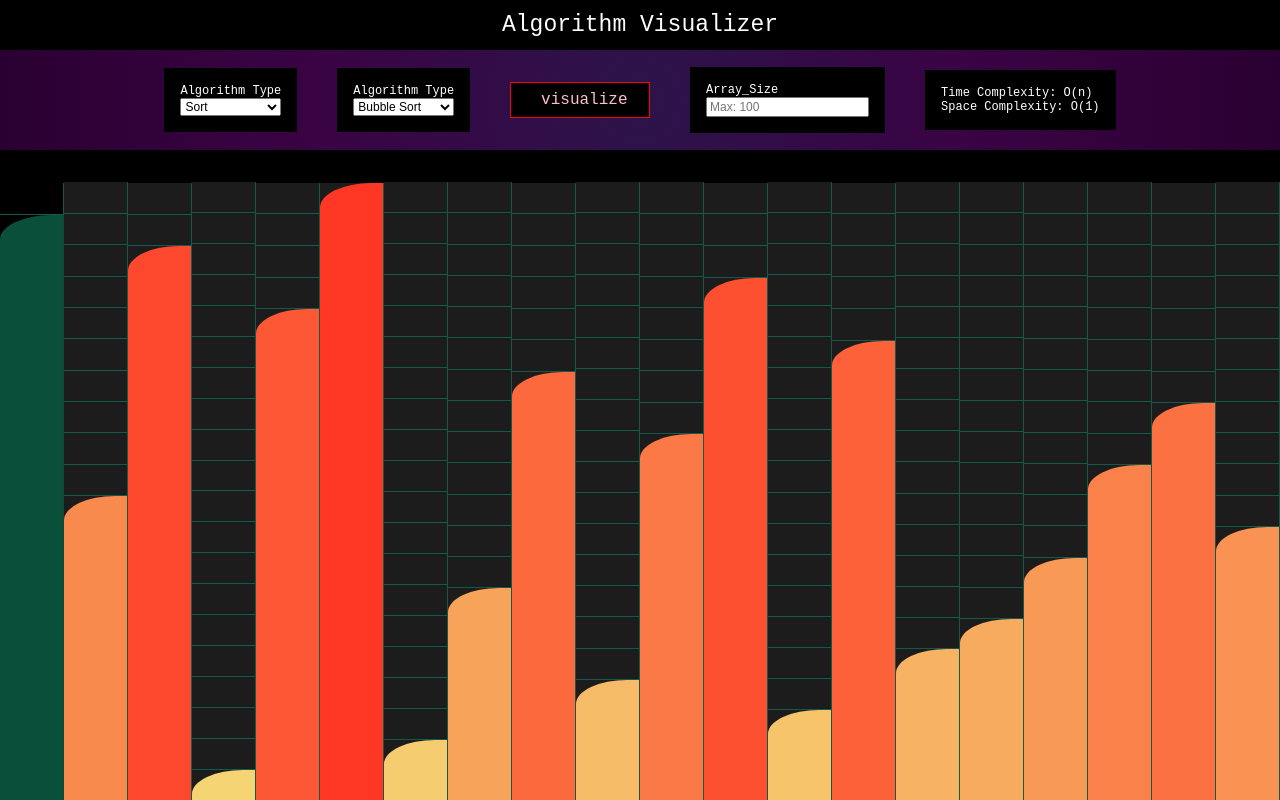
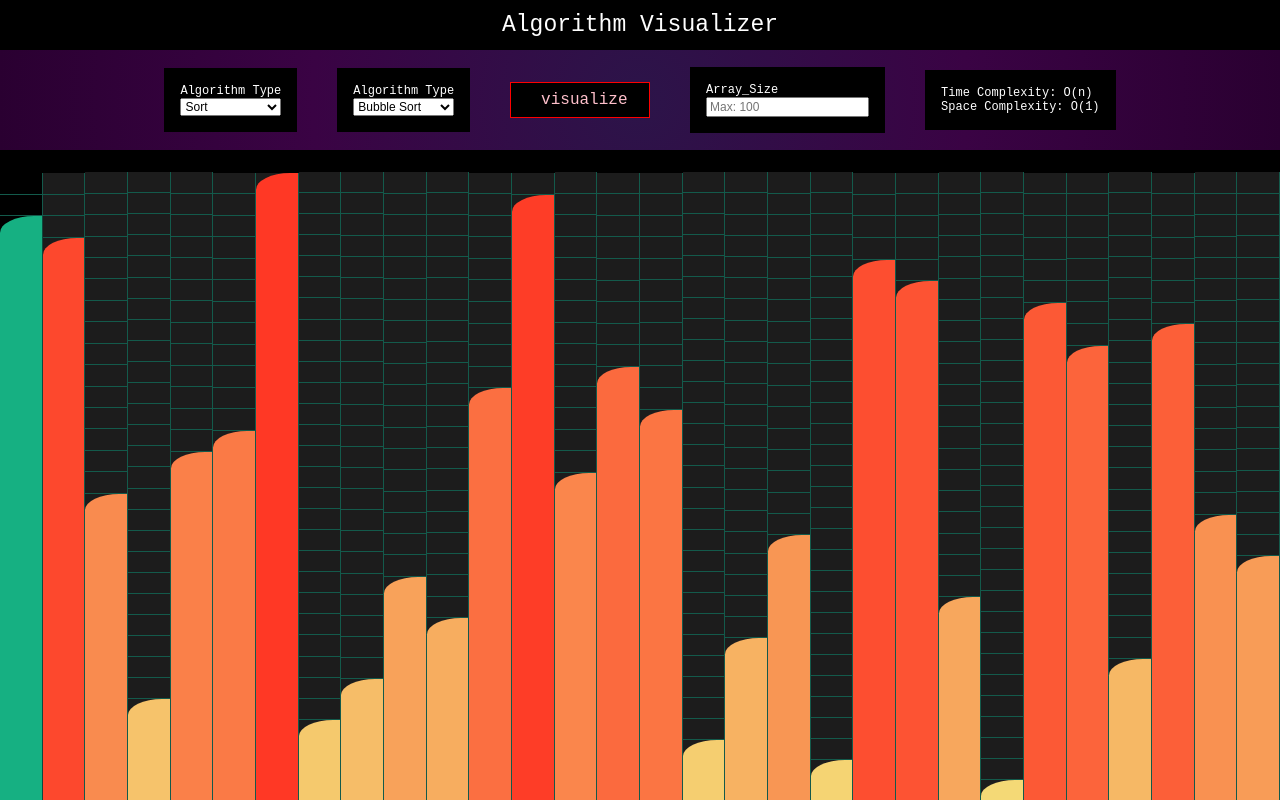
Before and after one commit to GrantDarling/algorithm-visualizer, a React (Create React App) app: page / in a window 1280 px wide. Built offline with nearby package versions, Linux system fonts and the light colour scheme.

Commit message:
added and began working on searchSort algorithm

```diff
--- a/src/App.css
+++ b/src/App.css
@@ -16,7 +16,13 @@ button {
 
 #grid-container {
   display: grid;
-  background: #49523f52;
+  background: rgb(28, 28, 28);
+  background: radial-gradient(
+    circle,
+    rgba(28, 28, 28, 1) 0%,
+    rgba(28, 28, 28, 1) 53%,
+    rgba(0, 0, 0, 1) 100%
+  );
   color: white;
   grid-template-columns: repeat(auto-fit, minmax(1px, 1fr));
 }
--- a/src/Main/AlgorithmnVisualizer.tsx
+++ b/src/Main/AlgorithmnVisualizer.tsx
@@ -8,7 +8,7 @@ export const AlgorithmnVisualizer = () => {
     <Visualizer>
       <Header />
       <SubHeader />
-      <Grid columns={20} rows={20} />
+      <Grid columns={30} rows={30} />
     </Visualizer>
   );
 };
--- a/src/Main/Grid/bar.tsx
+++ b/src/Main/Grid/bar.tsx
@@ -1,9 +1,7 @@
 import { Row } from "./row";
 import { Column, Button } from "../../styles/styles";
 import { useEffect, useState } from "react";
-import { buildBars, bubbleSort } from "./grid-logic";
-import { bubbleSortInit } from "../algorithms/Sorting/BubbleSort/bubbleSortInit";
-import { highlightBarsInit, highlightBars } from "../algorithms/general/inits";
+import { buildBars, bubbleSort, selectionSort } from "./grid-logic";
 import { useSelector } from "react-redux";
 
 type BarProps = {
@@ -29,25 +27,26 @@ export const Bar = ({ grid, heights }: BarProps) => {
   });
 
   useEffect(() => {
+    console.log("x");
     setAnimate(global.start);
-  }, [global]);
+  }, [global.start]);
 
   useEffect(() => {
+    console.log("y");
     setBars(buildBars(grid, heights, [0, 0]));
   }, [grid, heights]);
 
   useEffect(() => {
     let animateID: any;
-
+    console.log("z");
     if (animate) {
       const animate = () => {
-        setBars(bubbleSort(grid, heights));
+        // setBars(bubbleSort(grid, heights));
+        setBars(selectionSort(grid, heights));
         animateID = requestAnimationFrame(animate);
       };
-
       animateID = requestAnimationFrame(animate);
     }
-
     return () => cancelAnimationFrame(animateID);
   }, [animate, grid, heights]);
 
--- a/src/Main/Grid/grid-logic.tsx
+++ b/src/Main/Grid/grid-logic.tsx
@@ -128,37 +128,53 @@ export const bubbleSort = (grid: number[][], heights: number[]) => {
   return heights;
 };
 
-// export const bubbleSort = (grid: number[][], heights: number[]) => {
-//   innerLoopCurrent++;
+/* Bubble Sort */
 
-//   if (innerLoopCurrent >= innerLoopMax) {
-//     innerLoopCurrent = 1;
-//     outerLoop++;
-//     innerLoopMax--;
-//   }
+let currentMin: any;
+let currentItem: any;
 
-//   if (outerLoop < heights.length) {
-//     let i: number = innerLoopCurrent - 1;
+const selectionSortInit = (bars: number[]) => {
+  let innerLoopCurrent: number = 0;
+  let outerLoop: number = 0;
+  currentMin = 10;
+  currentItem = 15;
+  let finished: boolean = false;
 
-//     if (heights[i] > heights[i + 1]) {
-//       let x: any = buildBars(grid, heights, [i, i - 1]);
-//       [heights[i], heights[i + 1]] = [heights[i + 1], heights[i]];
-//       return x;
-//     }
+  return { innerLoopCurrent, outerLoop, currentMin, currentItem, finished };
+};
 
-//     return buildBars(grid, heights, [i, i - 1]);
-//   } else {
-//     finished = true;
-//   }
+export const selectionSort = (grid: number[][], heights: number[]) => {
+  if (isInitialized === false) {
+    isInitialized = true;
+    nextBar = highlightBarsInit();
 
-//   if (finished) {
-//     nextBar++;
-//     if (nextBar < heights.length) {
-//       return highlightBars(nextBar, grid, heights);
-//     } else {
-//       return buildBars(grid, heights, [0, 0]);
-//     }
-//   }
+    ({ outerLoop, innerLoopCurrent, currentMin, currentItem, finished } =
+      selectionSortInit(heights));
+  }
 
-//   return heights;
-// };
+  innerLoopCurrent++;
+
+  if (innerLoopCurrent >= innerLoopMax) {
+    innerLoopCurrent = 1;
+    outerLoop++;
+    innerLoopMax--;
+  }
+
+  return buildBars(grid, heights, [currentMin, currentItem]);
+
+  // else {
+  //   finished = true;
+  // }
+
+  if (finished) {
+    nextBar++;
+    if (nextBar < heights.length) {
+      return highlightBars(nextBar, grid, heights);
+    } else {
+      return buildBars(grid, heights, [0, 0]);
+    }
+  }
+
+  console.log("never returns");
+  return heights;
+};
--- a/src/Styles/styles.tsx
+++ b/src/Styles/styles.tsx
@@ -150,8 +150,9 @@ export const Column = styled.div<SortingColumnInterface>`
   &.active {
     background: black;
   }
+
   &.active .node:nth-last-child(-n + ${(props) => props.height}) {
-    background: #0d6349;
+    background: #1cdda3;
     opacity: 0.8;
     box-shadow: none;
   }
```
